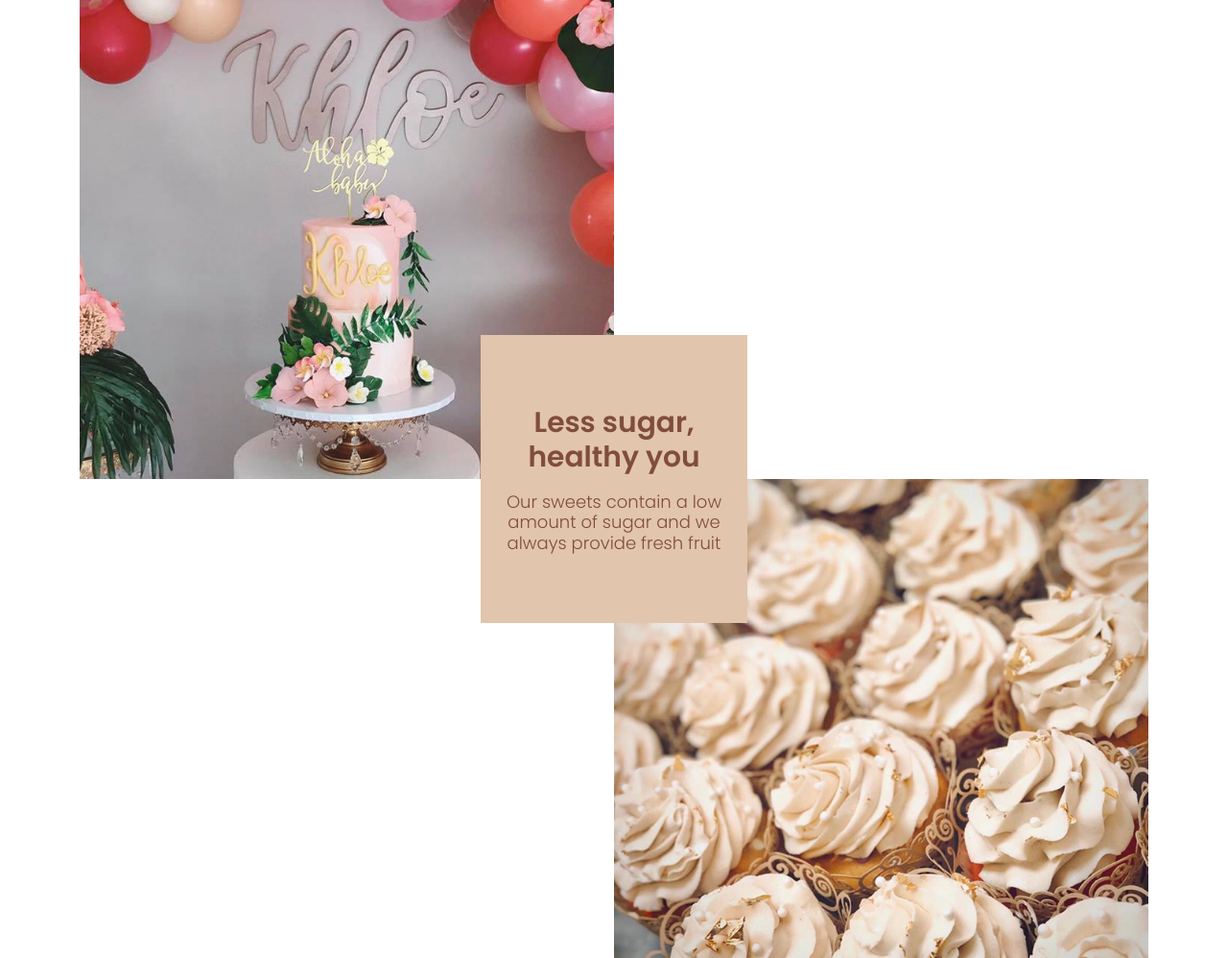
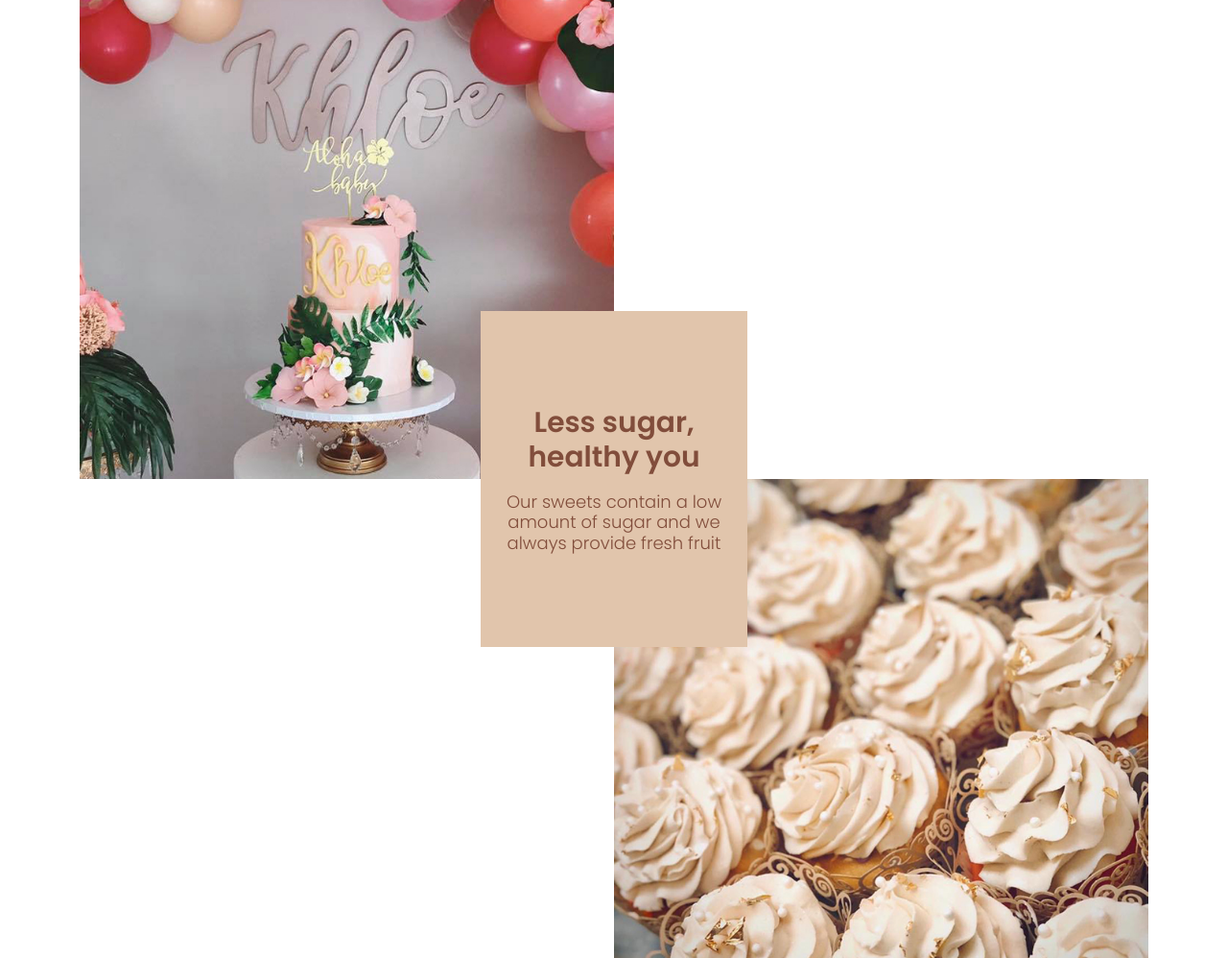
Before and after one commit to RoLo-dev/bani_test, a PHP site: page / in a window 1280 px wide. Shown: the part 1177-2175 px from the top of the page at 96% size. Run offline with PHP 8.4, Linux system fonts and the light colour scheme; some libraries are stand-ins or nearby versions.

Commit message:
init commit

```diff
--- a/css/styles.css
+++ b/css/styles.css
@@ -154,33 +154,39 @@ header {
     color: #814d3b;
     margin-top: 2.5rem;
 }
-#introDesktop #lessSugar,
-#introDesktop #themeCakes,
-#introDesktop #sweetTable {
+#lessSugar,
+#themeCakes,
+#sweetTable{
     height: 1200px;
     position: relative;
-}
-#lessSugar {
-    display: grid;
-    grid-template: 600px 600px / 1fr 1fr;
-}
-    #secOneTxt {
-        top: 32.5%;
-        left: 36.5%;
-        width: 27%;
-        height: 35%;
-        position: absolute;
-        background-color: #E1C5AC;
-        color: #814d3b;
-        z-index: 2;
-    }
-#themeCakes{
     display: flex;
     justify-content: space-between;
 }
     .col{
         width: 50%;
     }
+    .lessSugar-leftCol img,
+    .lessSugar-righttCol img,
+    .sweet-leftCol img,
+    .sweet-rightCol img{
+        height: 50%;
+    }
+    .lessSugar-righttCol,
+    .sweet-lefttCol{
+        display: flex;
+        flex-direction: column;
+        justify-content: flex-end;
+    }
+    .secOneTxt {
+        top: 32.5%;
+        left: 37.5%;
+        width: 25%;
+        height: 35%;
+        position: absolute;
+        background-color: #E1C5AC;
+        color: #814d3b;
+    }
+
     .theme-rightCol{
         display: flex;
         flex-direction: column;
@@ -210,17 +216,15 @@ header {
         opacity: 0.6;
         transition: all 0.3s ease-in;
     }
-#sweetTable #imgOne-c,
-#sweetTable #secThreeTxt {
-    position: absolute;
-}
-    #imgOne-c {
+
+    .sweet-leftCol img{
         top: 7.5%;
         left: 15%;
         width: 70%;
         height: 85%;
     }
     #secThreeTxt {
+        position: absolute;
         top: 32.5%;
         left: 0;
         height: 35%;
--- a/index.html
+++ b/index.html
@@ -86,15 +86,13 @@
     <section id="introDesktop">     <!-- This is for desktop only -->
         <div class="wrapper">
             <div id="lessSugar" data-aos="fade-down">  <!-- Section One -->
-                <div>
+                <div class="lessSugar-leftCol col">
                     <img src="images/image-one.jpg" alt="mini cupcakes" class="pics">
                 </div>
-                <div></div>
-                <div></div>
-                <div>
+                <div class="lessSugar-righttCol col">
                     <img src="images/image-two.jpg" alt="macarons" class="pics">
                 </div>
-                <div id="secOneTxt" class="introTxtStyle">
+                <div class="secOneTxt introTxtStyle">
                     <h3 class="introTitle">Less sugar, healthy you</h3>
                     <p>Our sweets contain a low amount of sugar and we always provide fresh fruit</p>
                 </div>
@@ -129,7 +127,10 @@
             </div>
 
             <div id="sweetTable" data-aos="fade-down">  <!-- Section Three -->
-                <div id="imgOne-c">
+                <div class="sweet-leftCol col">
+                    <img src="" alt="" class="pics">
+                </div>
+                <div class="sweet-rightCol col">
                     <img src="images/16.jpg" alt="Sea theme cake pops" class="pics">
                 </div>
                 <div id="secThreeTxt" class="introTxtStyle">
```
